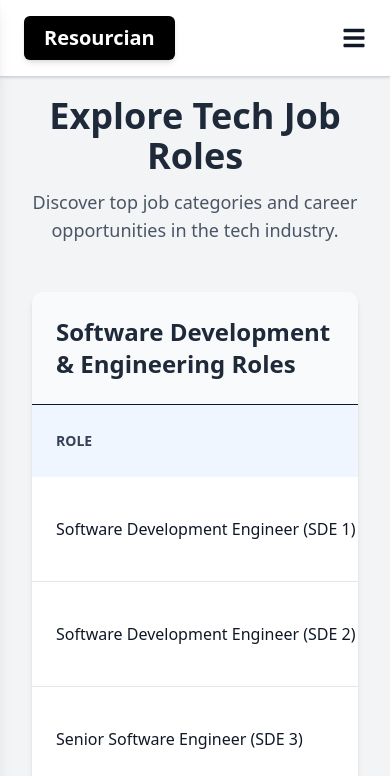
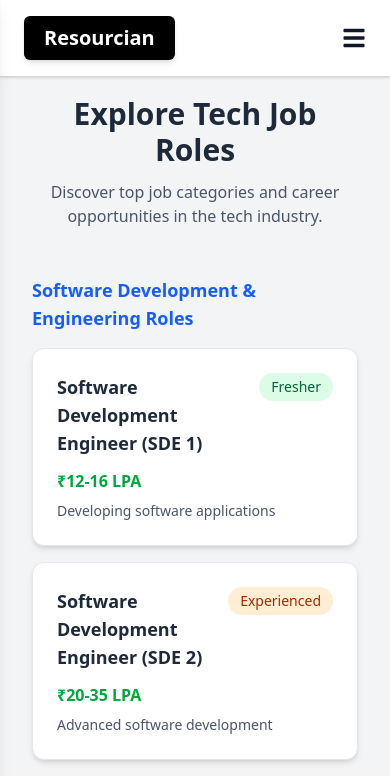
Before and after one commit to Mudavath-Giri-Naik/Resourcian, a Next.js app: page /explore/jobs in a window 390 px wide. Shown: the top 776 px of the page. Built offline with nearby package versions, Linux system fonts and the light colour scheme.

Commit message:
Updated jobs page

```diff
--- a/src/app/explore/jobs/page.tsx
+++ b/src/app/explore/jobs/page.tsx
@@ -58,13 +58,13 @@ const jobCategories = [
         {
           name: "Mobile App Developer",
           level: "Fresher/Experienced",
-          salary: "₹10-15 LPA",
+          salary: "₹10-25 LPA",
           workArea: "Building mobile apps",
         },
         {
           name: "Embedded Systems Engineer",
           level: "Experienced",
-          salary: "₹10-15 LPA",
+          salary: "₹10-25 LPA",
           workArea: "Embedded software development",
         },
       ],
@@ -81,13 +81,13 @@ const jobCategories = [
         {
           name: "Data Scientist",
           level: "Experienced",
-          salary: "₹6-9 LPA",
+          salary: "₹10-30 LPA",
           workArea: "Analyzing big data",
         },
         {
           name: "AI Research Engineer",
           level: "Senior",
-          salary: "₹10-15 LPA",
+          salary: "₹10-45 LPA",
           workArea: "AI innovations & research",
         },
       ],
@@ -98,13 +98,13 @@ const jobCategories = [
         {
           name: "Blockchain Developer",
           level: "Experienced",
-          salary: "₹5-8 LPA",
+          salary: "₹15-40 LPA",
           workArea: "Developing blockchain apps",
         },
         {
           name: "Web3 Developer",
           level: "Experienced",
-          salary: "₹5-8 LPA",
+          salary: "₹15-30 LPA",
           workArea: "Building decentralized apps",
         },
       ],
@@ -182,9 +182,13 @@ const jobCategories = [
       answer: (
         <>
           <ul className="list-disc pl-6">
+          <li className="text-blue-600 font-semibold"> Experience ≠ Work Experience:</li>
+            <ul className="list-circle pl-8">
+              <li>Internships, projects, open-source contributions, and coding competitions are often counted as experience..</li>
+            </ul>
             <li className="text-blue-600 font-semibold">Build a Strong Portfolio:</li>
             <ul className="list-circle pl-8">
-              <li>Include AI/ML projects on GitHub/Kaggle (Chatbots, NLP models, Predictive analytics).</li>
+              <li>Include AI/ML projects on GitHub/Kaggle,Contribute to open source & participate in hackathons,Gain internships,showcase your work online.</li>
             </ul>
             <li className="text-green-600 font-semibold">Gain Practical Experience:</li>
             <ul className="list-circle pl-8">
@@ -224,6 +228,10 @@ const jobCategories = [
       ),
     },
   ];
+
+
+// ... (keep the same jobCategories and faqs data as in your original code)
+
 const JobPage = () => {
   const [openIndex, setOpenIndex] = useState<number | null>(null);
 
@@ -231,19 +239,20 @@ const jobCategories = [
     <div className="container mx-auto px-4 py-8 max-w-5xl">
       {/* Header Section */}
       <div className="text-center mb-12">
-          <h1 className="text-4xl font-bold text-gray-800 mb-3">
+        <h1 className="text-3xl md:text-4xl font-bold text-gray-800 mb-3">
           Explore Tech Job Roles
         </h1>
-          <p className="text-gray-600 text-lg">
+        <p className="text-gray-600 md:text-lg">
           Discover top job categories and career opportunities in the tech industry.
         </p>
       </div>
 
-        {/* Job Categories Tables */}
+      {/* Desktop Tables (md and above) */}
+      <div className="hidden md:block">
         {jobCategories.map((category, index) => (
           <div key={index} className="mb-8 bg-white rounded-xl shadow-md overflow-hidden">
             <div className="p-6 bg-gray-50 border-b">
-              <h2 className="text-2xl font-semibold text-gray-800">
+              <h2 className="text-xl font-semibold text-gray-800">
                 {category.category}
               </h2>
             </div>
@@ -280,6 +289,36 @@ const jobCategories = [
             </div>
           </div>
         ))}
+      </div>
+
+      {/* Mobile Cards (below md breakpoint) */}
+      <div className="md:hidden space-y-6">
+        {jobCategories.map((category, catIndex) => (
+          <div key={catIndex}>
+            <h2 className="text-blue-600 font-bold text-lg mb-4">{category.category}</h2>
+            <div className="grid gap-4">
+              {category.roles.map((role, roleIndex) => (
+                <div key={roleIndex} className="bg-white p-6 rounded-xl shadow-md border border-gray-200">
+                  <div className="flex justify-between items-start mb-3">
+                    <h3 className="text-gray-800 font-semibold text-lg">{role.name}</h3>
+                    <span className={`inline-flex items-center px-3 py-1 rounded-full text-sm font-medium ${
+                      role.level === "Fresher" ? "bg-green-100 text-green-800" :
+                      role.level === "Experienced" ? "bg-orange-100 text-orange-800" :
+                      "bg-purple-100 text-purple-800"
+                    }`}>
+                      {role.level}
+                    </span>
+                  </div>
+                  <div className="space-y-2">
+                    <p className="text-green-600 font-semibold">{role.salary}</p>
+                    <p className="text-gray-600 text-sm">{role.workArea}</p>
+                  </div>
+                </div>
+              ))}
+            </div>
+          </div>
+        ))}
+      </div>
 
       {/* FAQ Section */}
       <section className="mt-12 bg-white rounded-xl shadow-md overflow-hidden">
```
Lines whose indentation alone changed are shown as unchanged.
